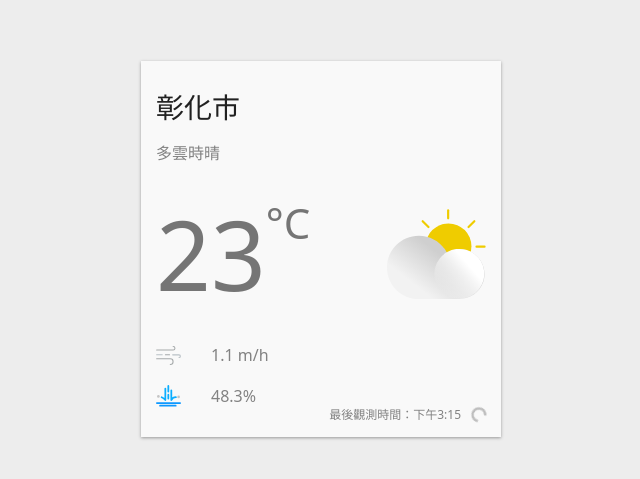
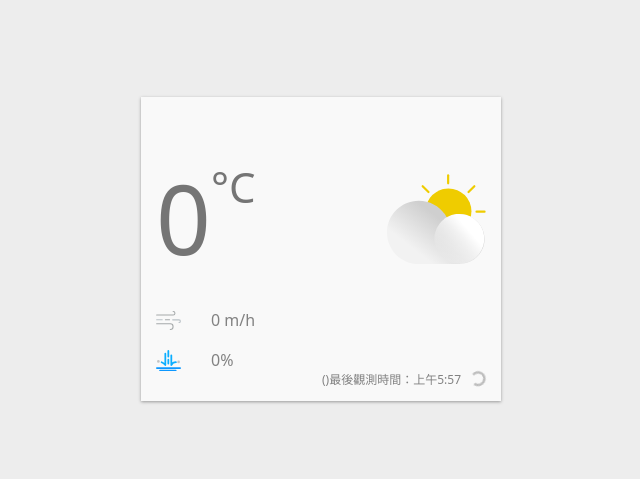
Before and after one commit to kentyangfake/realtime-weather-app, a React (Create React App) app: page / in a window 1280 px wide. Shown: the part 151-630 px from the top of the page, without its empty margins (319-959 px from the left). Built offline with nearby package versions, Linux system fonts and the light colour scheme; no server answers.

Commit message:
useEffect done

```diff
--- a/src/App.js
+++ b/src/App.js
@@ -146,6 +146,7 @@ const Refresh = styled.div`
 //api
 const AUTHORIZATION_KEY = 'CWB-F3A8D989-A19B-43F5-8FF5-09EC5C6B8FF7';
 const LOCATION_NAME = '彰師大'; // STEP 1：定義 LOCATION_NAME
+const LOCATION_NAME_FORECAST = '彰化縣';
 
 const App = () => {
   console.log('invoke function component'); // 元件一開始加入 console.log
@@ -153,14 +154,17 @@ const App = () => {
   const [currentTheme, setCurrentTheme] = useState('light');
 
   // 定義會使用到的資料狀態
-  const [currentWeather, setCurrentWeather] = useState({
-    locationName: '彰化市',
-    description: '多雲時晴',
-    windSpeed: 1.1,
-    temperature: 22.9,
-    rainPossibility: 48.3,
-    observationTime: '2022-12-16 15:15:00',
-    isLoading: true, // 多一個名為 isLoading 的狀態
+  const [weatherElement, setWeatherElement] = useState({
+    observationTime: new Date(),
+    locationName: '',
+    description: '',
+    temperature: 0,
+    windSpeed: 0,
+    weatherCode: 0,
+    rainPossibility: 0,
+    comfortability: '',
+    station: '',
+    isLoading: true,
   });
 
   // 加入 useEffect 方法，畫面render完即更新
@@ -168,11 +172,12 @@ const App = () => {
     // useEffect 中 console.log
     console.log('execute function in useEffect');
     fetchCurrentWeather();
+    fetchWeatherForecast();
   }, []); //空陣列讓此函示只執行一次
 
   // STEP 2：將 AUTHORIZATION_KEY 和 LOCATION_NAME 帶入 API 請求中
   const fetchCurrentWeather = () => {
-    setCurrentWeather((prevState) => ({
+    setWeatherElement((prevState) => ({
       ...prevState,
       isLoading:true, //點擊重新整理時，再次將 isLoading 改為 true
     }));
@@ -193,37 +198,76 @@ const App = () => {
     ); // STEP 2：過濾資料
 
     // STEP 3：更新 React 資料狀態
-    setCurrentWeather({
+    setWeatherElement((prevState) => ({
+      ...prevState,
+      station: locationData.locationName,
       observationTime: locationData.time.obsTime,
-      locationName: locationData.locationName,
       temperature: weatherElements.TEMP,
       windSpeed: weatherElements.WDSD,
-      description: '多雲時晴',
-      rainPossibility: 60,
       isLoading: false, // 資料拉取完後，把 isLoading 設為 false
-      });
+      }));
     });
   };
+
+  const fetchWeatherForecast = () => {
+
+    fetch(
+      `https://opendata.cwb.gov.tw/api/v1/rest/datastore/F-C0032-001?Authorization=${AUTHORIZATION_KEY}&locationName=${LOCATION_NAME_FORECAST}`
+    )
+    .then((response) => response.json())
+    .then((data) => {
+      const locationData = data.records.location[0];
+      const weatherElements = locationData.weatherElement.reduce((neededElements, item) => {
+        if (['Wx', 'PoP', 'CI'].includes(item.elementName)) {
+          neededElements[item.elementName] = item.time[0].parameter;
+        }
+        return neededElements;
+      },
+      {}
+    );
+
+    setWeatherElement((prevState) => ({
+      ...prevState,
+      locationName: locationData.locationName,
+      description: weatherElements.Wx.parameterName,
+      weatherCode: weatherElements.Wx.parameterValue,
+      rainPossibility: weatherElements.PoP.parameterName,
+      comfortability: weatherElements.CI.parameterName,
+    }));
+  });
+};
+  //用解構賦值讓版面更乾淨
+  const {
+    observationTime,
+    locationName,
+    description,
+    windSpeed,
+    temperature,
+    rainPossibility,
+    comfortability,
+    station,
+    isLoading,
+  } = weatherElement;
 
   return(
     <ThemeProvider theme={theme[currentTheme]}>
     <Container>
-      {console.log('render, isLoading: ', currentWeather.isLoading)}
+      {console.log('render, isLoading: ', isLoading)}
       <WeatherCard>
-        <Location>{currentWeather.locationName}</Location>
-        <Description>{currentWeather.description}</Description>
+        <Location>{locationName}</Location>
+        <Description>{description}{comfortability}</Description>
         <CurrentWeather>
           <Temperature>
-          {Math.round(currentWeather.temperature)} <Celsius>°C</Celsius>
+          {Math.round(temperature)} <Celsius>°C</Celsius>
           </Temperature>
           <DayCloudy />
         </CurrentWeather>
-        <AirFlow><AirFlowIcon /> {currentWeather.windSpeed} m/h </AirFlow>
-        <Rain><RainIcon /> {currentWeather.rainPossibility}% </Rain>
-        <Refresh onClick={fetchCurrentWeather} isLoading={currentWeather.isLoading}> 最後觀測時間：{new Intl.DateTimeFormat('zh-TW', {
-                                  hour: 'numeric',
-                                  minute: 'numeric',
-                               }).format(dayjs(currentWeather.observationTime))} {currentWeather.isLoading ? <LoadingIcon /> : <RefreshIcon />}</Refresh>
+        <AirFlow><AirFlowIcon /> {windSpeed} m/h </AirFlow>
+        <Rain><RainIcon /> {rainPossibility}% </Rain>
+        <Refresh onClick={() => {fetchCurrentWeather(); fetchWeatherForecast();}} isLoading={isLoading}>
+          ({station})最後觀測時間：{new Intl.DateTimeFormat('zh-TW', {hour: 'numeric', minute: 'numeric',}).format(dayjs(observationTime))}
+          {isLoading ? <LoadingIcon /> : <RefreshIcon />}
+        </Refresh>
       </WeatherCard>
     </Container>
     </ThemeProvider>
```
